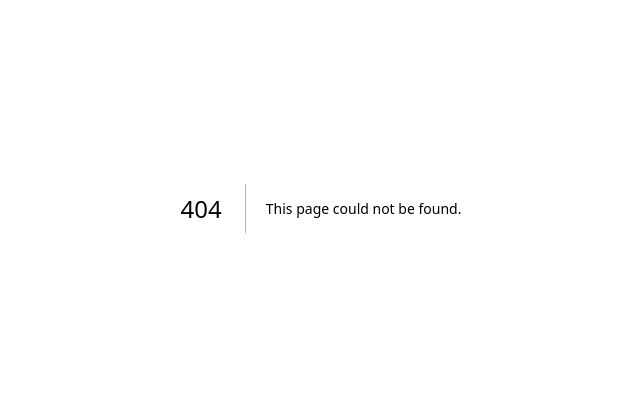
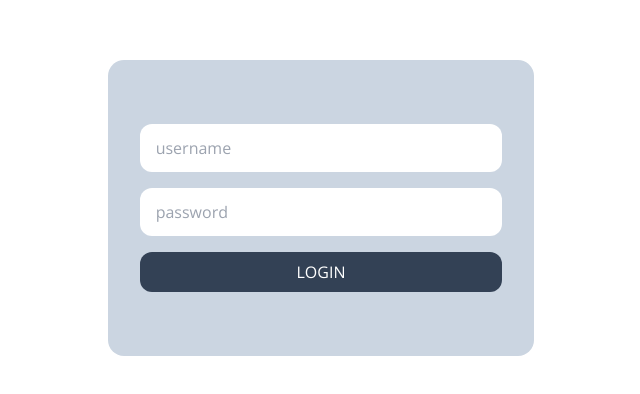
Before and after one commit to shanerrr/react-grid-system, a Next.js app: page /login in a window 1280 px wide. Before the commit this address had no page. Shown: the part 192-586 px from the top of the page, without its empty margins (319-959 px from the left). Built offline with nearby package versions, Linux system fonts and the light colour scheme.

Commit message:
cool components

```diff
--- a/src/app/layout.tsx
+++ b/src/app/layout.tsx
@@ -1,21 +1,21 @@
-import './globals.css'
-import { Inter } from 'next/font/google'
+import "./globals.css";
+import { Open_Sans } from "next/font/google";
 
-const inter = Inter({ subsets: ['latin'] })
+const openSans = Open_Sans({ subsets: ["latin"] });
 
 export const metadata = {
-  title: 'Create Next App',
-  description: 'Generated by create next app',
-}
+  title: "Create Next App",
+  description: "Generated by create next app",
+};
 
 export default function RootLayout({
   children,
 }: {
-  children: React.ReactNode
+  children: React.ReactNode;
 }) {
   return (
     <html lang="en">
-      <body className={inter.className}>{children}</body>
+      <body className={openSans.className}>{children}</body>
     </html>
-  )
+  );
 }
--- /dev/null
+++ b/src/app/login/page.tsx
@@ -0,0 +1,50 @@
+"use client";
+import { FormEvent, useState } from "react";
+import { useRouter } from "next/navigation";
+
+export default function Login() {
+  const [error, setError] = useState("");
+  const router = useRouter();
+
+  const formHandler = (event: FormEvent<HTMLFormElement>) => {
+    event.preventDefault();
+    const { username, password } = event.target as any;
+
+    if (username.value !== "shane" || password.value !== "test") {
+      return setError("Incorrect Details");
+    }
+
+    localStorage.setItem("account", "Shane");
+    return router.push("/");
+  };
+
+  return (
+    <main className="container mx-auto flex justify-center items-center h-screen">
+      <form
+        className="bg-slate-300 py-16 px-8 flex flex-col gap-4 w-1/3 rounded-2xl"
+        onSubmit={formHandler}
+      >
+        <input
+          name="username"
+          placeholder="username"
+          type="text"
+          className="h-12 w-full rounded-xl px-4"
+        />
+        <input
+          name="password"
+          placeholder="password"
+          type="password"
+          autoComplete="current-password"
+          className="h-12 w-full rounded-xl px-4"
+        />
+        <button
+          type="submit"
+          className="bg-slate-700 py-2 rounded-xl text-white"
+        >
+          LOGIN
+        </button>
+        {error && <p className="text-red-600 text-center">{error}</p>}
+      </form>
+    </main>
+  );
+}
--- a/src/components/Grid/Grid.tsx
+++ b/src/components/Grid/Grid.tsx
@@ -5,6 +5,9 @@ import "react-resizable/css/styles.css";
 
 import GridLayout from "react-grid-layout";
 import useWindowSize from "@/hooks/useWindowSize";
+import Notepad from "../Notepad";
+import Weather from "../Weather";
+import Photos from "../Photos";
 
 export default function Grid({ items }: { items: any }) {
   // resize hook so we can compute cols and rows
@@ -30,17 +33,23 @@ export default function Grid({ items }: { items: any }) {
         key="widget1"
         className="bg-slate-50"
         data-grid={{ x: 0, y: 0, w: 1, h: 1 }}
-      ></div>
+      >
+        <Notepad />
+      </div>
       <div
         key="widget2"
         className="bg-slate-50"
         data-grid={{ x: 4, y: 0, w: 1, h: 1 }}
-      ></div>
+      >
+        <Weather />
+      </div>
       <div
         key="widget3"
         className="bg-slate-50"
         data-grid={{ x: 0, y: 4, w: 1, h: 1 }}
-      ></div>
+      >
+        <Photos />
+      </div>
     </GridLayout>
   );
 }
--- a/src/components/Navbar/Navbar.tsx
+++ b/src/components/Navbar/Navbar.tsx
@@ -1,9 +1,40 @@
 "use client";
+import Link from "next/link";
 
 type Props = {};
 
 export default function Navbar({}: Props) {
-  return <nav className="h-8 flex items-center">
-
-  </nav>;
+  const isLogged = localStorage.getItem("account");
+  return (
+    <nav className="h-8 flex items-center w-full px-4 bg-slate-900">
+      {isLogged ? (
+        <div className="flex justify-between w-full">
+          <div>
+            <button className="bg-slate-600 text-white font-bold px-4">
+              SAVE
+            </button>
+            <button className="bg-slate-700 text-white font-bold px-4">
+              LOAD
+            </button>
+          </div>
+          <div className="flex gap-4">
+            <span className="font-bold text-white">{localStorage.getItem("account")}</span>
+            <button
+              onClick={() => {
+                localStorage.removeItem("account");
+                window.location.reload();
+              }}
+              className="bg-slate-500 text-white font-bold px-4"
+            >
+              LOGOUT
+            </button>
+          </div>
+        </div>
+      ) : (
+        <Link href="/login" className="bg-slate-600 text-white font-bold px-4">
+          LOGIN
+        </Link>
+      )}
+    </nav>
+  );
 }
--- /dev/null
+++ b/src/components/Notepad/Notepad.tsx
@@ -0,0 +1,12 @@
+import React from "react";
+
+type Props = {};
+
+export default function Notepad({}: Props) {
+  return (
+    <div className="h-full w-full flex flex-col p-4 gap-2">
+      <h6 className="font-bold text-3xl text-center">Notes</h6>
+      <textarea className="flex-grow w-full"/>
+    </div>
+  );
+}
--- /dev/null
+++ b/src/components/Notepad/index.ts
@@ -0,0 +1 @@
+export { default } from "./Notepad";
--- /dev/null
+++ b/src/components/Photos/Photos.tsx
@@ -0,0 +1,7 @@
+import React from "react";
+
+type Props = {};
+
+export default function Photos({}: Props) {
+  return <div>Photos</div>;
+}
--- /dev/null
+++ b/src/components/Photos/index.ts
@@ -0,0 +1 @@
+export { default } from "./Photos";
--- /dev/null
+++ b/src/components/Weather/Weather.tsx
@@ -0,0 +1,10 @@
+export default function Weather() {
+  return (
+    <div className="h-full w-full flex flex-col p-4 gap-2 bg-blue-700 justify-center">
+      <div className="flex flex-col">
+        <h1 className="text-6xl text-white font-bold text-center">17°C</h1>
+        <h2 className="text-3xl text-white text-center">Québec City</h2>
+      </div>
+    </div>
+  );
+}
--- /dev/null
+++ b/src/components/Weather/index.ts
@@ -0,0 +1 @@
+export { default } from "./Weather";
```
